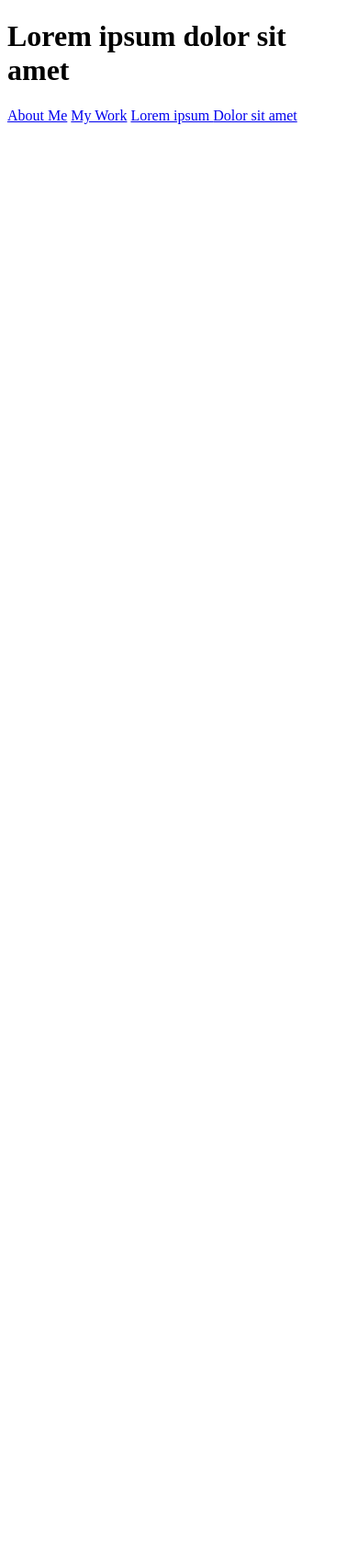
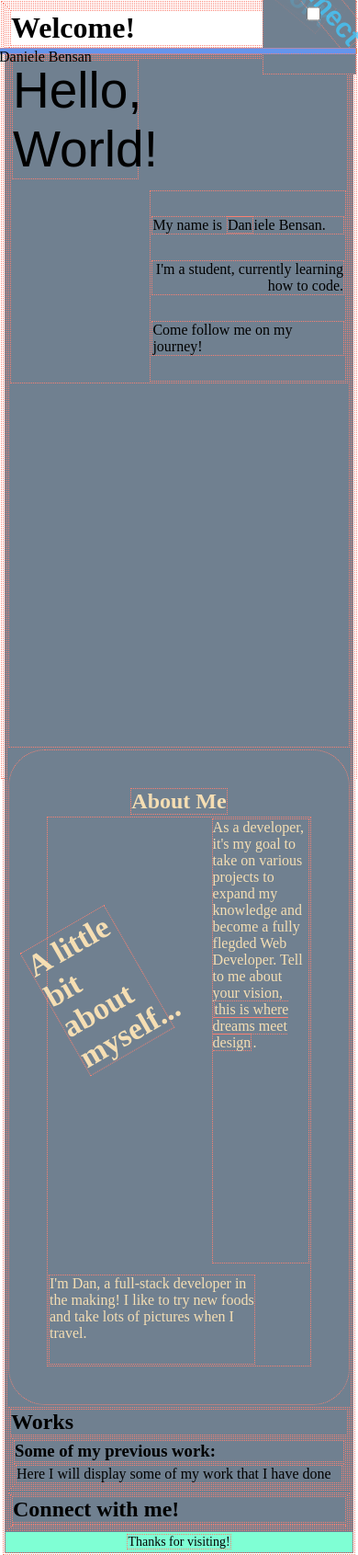
Before and after one commit to DBBENSAN/BensanPortfolio, a plain HTML site: page index.html in a window 390 px wide. Shown: the whole page at 92% size. Before the commit the page ends 844 px from the top, so only its background shows below. Drawn offline with Linux system fonts and the light colour scheme.

Commit message:
added responsiveness - nav

```diff
--- a/assets/style.css
+++ b/assets/style.css
@@ -0,0 +1,297 @@
+* {
+    padding: 0;
+    margin: 1px;
+    border: dotted salmon 1px;
+}
+
+html {
+    height: 100vh;
+
+}
+
+body {
+    background-color: #fff;
+    min-height: 800px;
+}
+
+
+.main-parallax-bkg {
+    background-color: slategray;
+    height: 100%;
+    /* background: url(./images/sandpaper-1920x1080.png); */
+    background-attachment: fixed;
+    background-position: 15% 50%;
+    background-repeat: no-repeat;
+    background-color: cover;
+    overflow: hidden;
+}
+
+main {
+    display: flex;
+    flex-direction: column;
+    justify-content: center;
+}
+
+.section-home {
+    height: 750px;
+}
+
+.section-home .landing-page {
+    display: grid;
+    grid-template-columns: repeat(5, 1fr);
+    gap: 10px;
+    grid-auto-rows: minmax(100px, auto);
+}
+
+.section-home h2 {
+    grid-column: 1 / 3;
+    grid-row: 1;
+    font: 55px Arial, sans-serif;
+    text-align: center;
+}
+
+.section-home .home-text {
+    grid-column: 3 / 6;
+    grid-row: 2 / 4;
+    display: flex;
+    flex-direction: column;
+    justify-content: space-evenly;
+}
+
+.section-home .home-text .home-name{
+    text-align: left;
+}
+
+.section-home .home-text .home-headliner1{
+    text-align: right;
+}
+
+.section-home .home-text .home-headliner2{
+    text-align: left;
+}
+
+.drawer-about {
+    display: flex;
+    flex-direction: column;
+    top: 900px;
+    border-radius: 40px;
+    padding: 40px;
+    box-sizing: border-box;
+    transform: top 0.5s ease-out;
+    background-color: transparent;
+    color: wheat;
+    align-items: center;
+}
+
+.about-grid {
+    display: grid;
+    grid-template-columns: repeat(5, 1fr);
+    gap: 10px;
+    grid-auto-rows: minmax(100px, auto);
+}
+
+.about-grid h3 {
+    grid-column: 1 / 3;
+    grid-row: 2;
+    rotate: -30deg;
+    font-size: 34px;
+}
+.about-grid .about-par1 {
+    grid-column: 1 / 5;
+    grid-row: 5;
+}
+.about-grid .about-par2 {
+    grid-column: 4 / 6;
+    grid-row: 1 / 5;
+    align-items: center;
+}
+
+.drawer-about h2 {
+    position: relative;
+}
+
+.drawer-about .about-grid
+
+
+
+#aboutme:target .drawer-about {
+    top: 0;
+}
+
+footer {
+    padding: 3px;
+    border: 0;
+    margin: 0;
+    text-align: center;
+    background-color: aquamarine;
+}
+
+footer {
+    font-size: 14px;
+}
+
+
+.link {
+    font-family: sans-serif;
+    font-size: 30px;
+    display: inline-block;
+    position: relative;
+    color: #40c9ff;
+    font-weight: bold;
+    text-decoration: none;
+}
+
+
+/* underline effect gradient */
+.link::after {
+    content: "";
+    position: absolute;
+    width: 100%;
+    height: 3px;
+    bottom: 0;
+    left: 0;
+    background: linear-gradient(to left, #40c9ff, #e81cff);
+    transform-origin: bottom right;
+    transition: transform 0.3s ease-out;
+    transform: scaleX(0);
+}
+
+.link:hover::after {
+    transform: scaleX(1);
+    transform-origin: bottom right;
+}
+
+.menu {
+    background-color: goldenrod;
+    position: fixed;
+    right: 0;
+    width: 100%;
+    height: auto;
+  }
+
+.menu-toggle {
+    position: fixed;
+    display: block;
+    top: 0;
+    bottom: 1;
+    right: 0;
+    left: 75%;
+    margin: auto;
+    width: 15px;
+    height:30px;
+    z-index: 2;
+    cursor: pointer;
+}
+
+.menu-toggle:hover + label,
+.menu-toggle:hover + label:before,
+.menu-toggle:hover + label:after {
+    background: cornflowerblue;
+    opacity: 50%;
+}
+
+.menu-toggle:checked + label {
+    background: transparent;
+}
+
+.menu-toggle:checked + label:before,
+.menu-toggle:checked + label:after {
+    top: 0;
+    width: 50px;
+    transform-origin: 50% 50%;
+}
+
+.menu-toggle:checked + label:before {
+    transform: rotate(-60deg) translateY(5px) translateX(-5px);
+}
+
+.menu-toggle:checked + label:after {
+    transform: rotate(-60deg) translateY(-5px) translateX(-5px);
+}
+
+.menu-toggle:checked ~ ul .menu-item {
+    opacity: 1;
+}
+
+.menu-toggle:checked ~ ul .menu-item:nth-child(1) {
+    transform: rotate(-20deg) translateX(-200px);
+}
+
+.menu-toggle:checked ~ ul .menu-item:nth-child(2) {
+    transform: rotate(-30deg) translateX(-250px);
+}
+
+.menu-toggle:checked ~ ul .menu-item:nth-child(3) {
+    transform: rotate(-40deg) translateX(-300px);
+}
+
+.menu-toggle:checked ~ ul .menu-item:nth-child(4) {
+    transform: rotate(-50deg) translateX(-350px);
+}
+
+.menu-toggle + label {
+    display: flex;
+    flex-wrap: wrap;
+    height: 5px;
+    display: block;
+    z-index: 1;
+    border-radius: 2.5px;
+    background: cornflowerblue;
+    transition: transform 0.5s top 0.5s;
+    position: absolute;
+    top: 0;
+    bottom: 0;
+    left: 0;
+    right: 0;
+    margin: auto;
+}
+
+.menu-toggle + label::before
+.menu-toggle + label::after {
+    width: 30px;
+    height: 5px;
+    display: block;
+    z-index: 1;
+    border-radius: 2.5px;
+    background: cornflowerblue;
+    transition: transform 0.5s top 0.5s;
+    content: "";
+    position: absolute;
+    left: 0;
+}
+
+.menu-toggle + label:before {
+    top: 15px;
+}
+
+.menu-item:nth-child(1) a {
+    transform: rotate(20deg);
+}
+
+.menu-item:nth-child(2) a {
+    transform: rotate(30deg);
+}
+
+.menu-item:nth-child(3) a {
+    transform: rotate(40deg);
+}
+
+.menu-item:nth-child(4) a {
+    transform: rotate(50deg);
+}
+
+.menu-item {
+    position: absolute;
+    display: block;
+    top: -50px;
+    bottom: 0;
+    left: 1;
+    right: 0;
+    margin: auto;
+    width: 100px;
+    height: 100px;
+    opacity: 0;
+    transition: 0.75s;
+    background-color: slategray;
+    opacity: 75%;
+}
--- a/index.html
+++ b/index.html
@@ -1,43 +1,96 @@
 <!DOCTYPE html>
 <html lang="en">
     <head>
-        <meta>
-        <meta>
-        <title></title>
-        <link rel='resetcss' href='/assets/reset.css'>
-        <link rel='stylesheet' href='/assets/style.css'>
+        <meta charset="UTF-8">
+        <meta name="viewport" content="width=device-width, initial-scale=1.0">
+        <title>DanieleBensan</title>
+        <link rel='resetcss' href='./assets/reset.css'>
+        <link rel='stylesheet' href='./assets/style.css'>
+    </head>
 
-    </head>
     <body>
     <div class="main-header">
     <header>
         <div class="main-header-info">
-        <h1>Lorem ipsum dolor sit amet</h1>
-        <nav>
-            <div>
-                <a href='#' class='link'>About Me</a>
-                <a href='#' class='link'>My Work</a>
-                <a href='#' class='link'>Lorem ipsum </a>
-                <a href='#' class='link'>Dolor sit amet</a>
-            </div>
+        <h1>Welcome!</h1>
+        <nav class="menu">
+            <input class="menu-toggle" type="checkbox">
+            <label for="menu-toggle">Daniele Bensan</label>
+            <ul>
+                <li class="menu-item">
+                    <a class='link' href='#home'>Home</a>
+                </li>
+                <li class="menu-item">
+                    <a class='link' href='#aboutme'>About</a>
+                </li>
+                <li class="menu-item">
+                    <a class='link' href='#myworks'>Work</a>
+                </li>
+                <li class="menu-item">
+                    <a class='link' href='#contact'>Connect</a>
+                </li>
+            </ul>
         </nav>
         </div>
     </header>
-        <div class="bkgd-img">
-        </div>
     </div>
 
+    <div class="main-parallax-bkg">
 
     <main>
+        <section class="section-home" id="#home">
+            <div class="landing-page">
+                <h2>Hello, World!</h2>
+                <div class="home-text">
+                <p class="home-name">
+                    My name is <span class="name-highlight">Dan</span>iele Bensan.
+                </p>
+                <p class="home-headliner1">
+                    I'm a student, currently learning how to code.
+                </p>
+                <p class="home-headliner2">
+                    Come follow me on my journey!
+                </p>
+                </div>
+            </div>
+        </section>
 
-    <div>
+        <section class="drawer-about" id="aboutme">
+            <h2>About Me</h2>
+            <article  class="about-grid">
+                    <h3>A little bit about myself...</h3>
+                    <p class="about-par1">I'm Dan, a full-stack developer in the making! I like to try new foods and take lots of pictures when I travel.</p>
+                    <p class="about-par2">As a developer, it's my goal to take on various projects to expand my knowledge and become a fully flegded Web Developer. Tell to me about your vision, <span>this is where dreams meet design</span>.</p>
+            </article>
+        </section>
 
-    </div>
+        <section class="drawer-works" id="myworks">
+            <h2>Works</h2>
+            <article class="works-grid">
+                <div id="myworks">
+                    <h3>Some of my previous work:</h3>
+                    <div class="works-text">
+                        <p>
+                            Here I will display some of my work that I have done
+                        </p>
+                    </div>
+                </div>
+            </article>
+        </section>
+
+        <section class="drawer-contact" id="contact">
+            <div id="contact" >
+                <h2>Connect with me!</h2>
+                <div class="">
+
+                </div>
+            </div>
+        </section>
     </main>
 
-
     <footer>
-
+        <span>Thanks for visiting!</span>
     </footer>
+    </div>
     </body>
 </html>
```
Also changed, not shown: assets/images/sandpaper-1920x1080.png (added).
